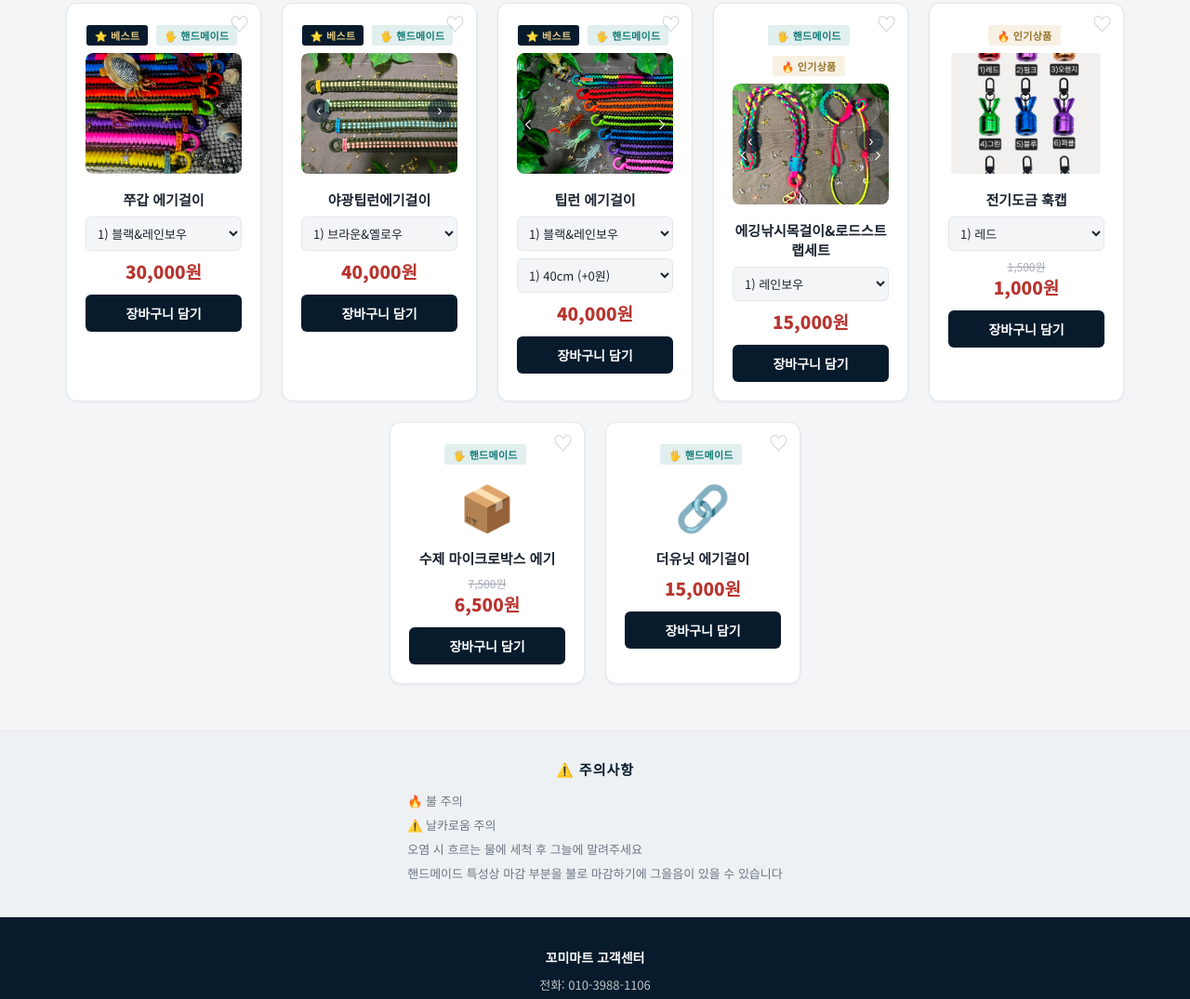
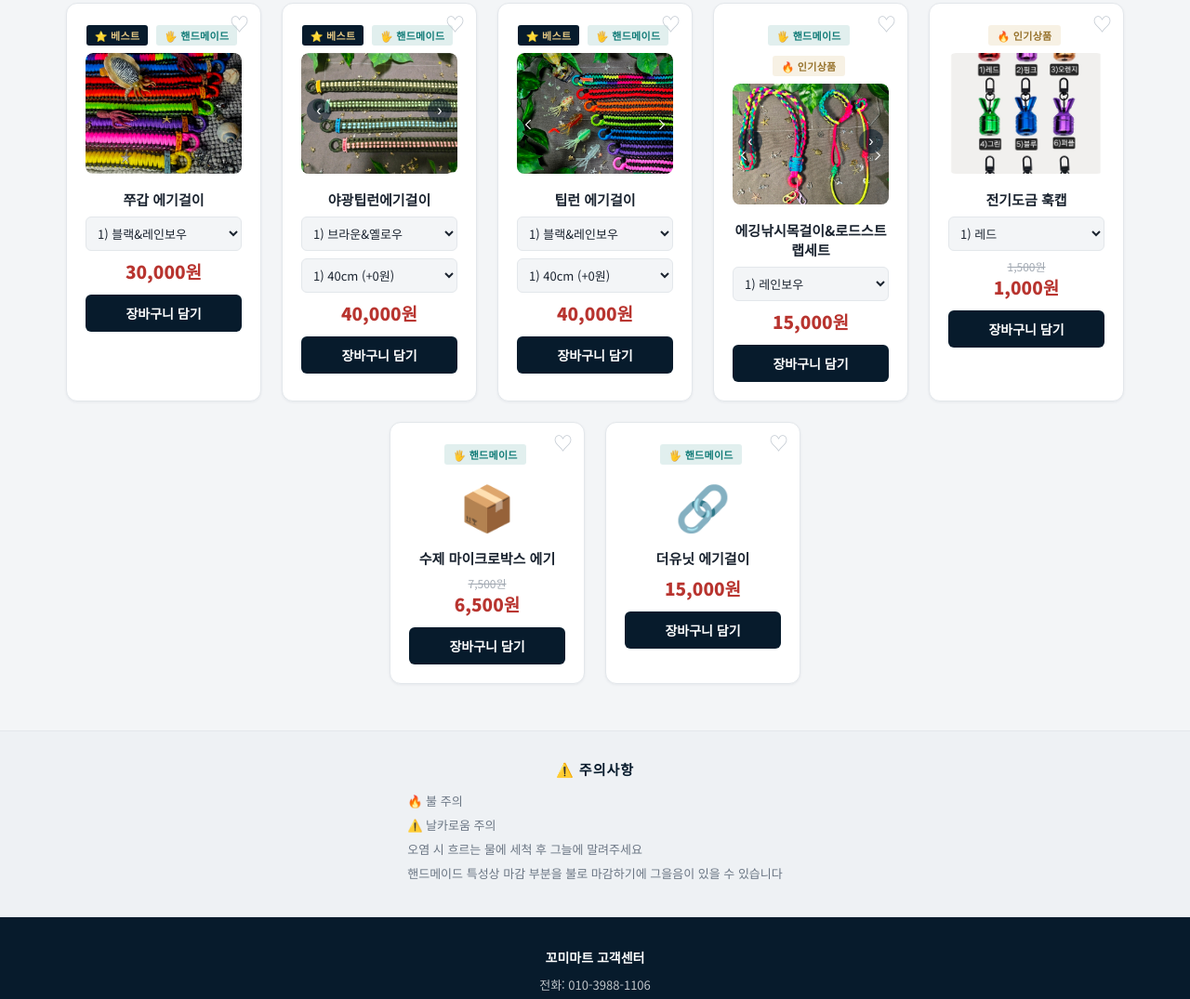
Before and after one commit to mira001700-pixel/kkomi-mart, a plain HTML site: page index.html in a window 1280 px wide. Shown: the part 879-1954 px from the top of the page at 93% size. Drawn offline with Linux system fonts and the light colour scheme.

Commit message:
야광팁런에기걸이 길이 옵션 추가

```diff
--- a/index.html
+++ b/index.html
@@ -326,8 +326,13 @@
           <option value="카키&스카이">11) 카키&스카이</option>
           <option value="카키&핑크">12) 카키&핑크</option>
         </select>
+        <select id="glow-length" class="color-select">
+          <option value="40cm|0">1) 40cm (+0원)</option>
+          <option value="50cm|5000">2) 50cm (+5,000원)</option>
+          <option value="60cm|10000">3) 60cm (+10,000원)</option>
+        </select>
         <p class="price">40,000원</p>
-        <button class="add-btn" onclick="addToCart('야광팁런에기걸이(' + document.getElementById('glow-color').value + ')', 40000)">장바구니 담기</button>
+        <button class="add-btn" onclick="addGlowToCart()">장바구니 담기</button>
       </div>
       <div class="card" data-category="에기걸이">
         <button class="wish-btn" data-name="팁런 에기걸이" onclick="toggleWish(this)">♡</button>
@@ -587,6 +592,12 @@
       addToCart(`팁런 에기걸이(${color}, ${length})`, 40000 + Number(extra));
     }
 
+    function addGlowToCart() {
+      const color = document.getElementById('glow-color').value;
+      const [length, extra] = document.getElementById('glow-length').value.split('|');
+      addToCart(`야광팁런에기걸이(${color}, ${length})`, 40000 + Number(extra));
+    }
+
     function openCart() {
       document.getElementById('cart-overlay').classList.add('show');
     }
```
